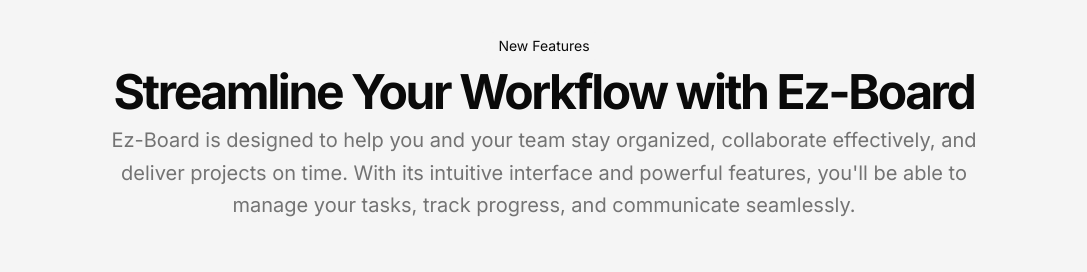
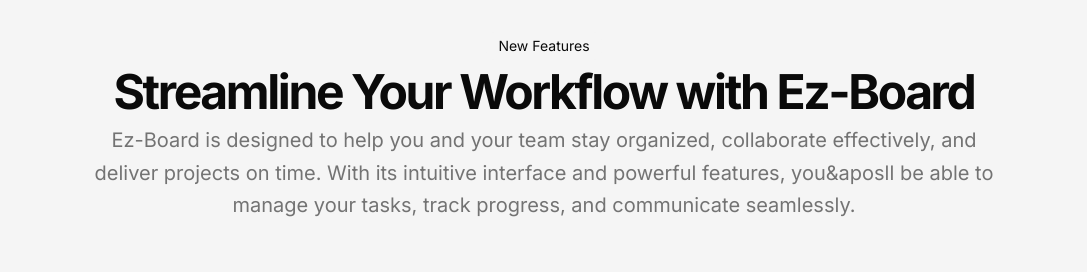
Before and after one commit to milliyin/ez-board, a Next.js app: page / in a window 1280 px wide. Shown: the part 1040-1312 px from the top of the page, without its empty margins (96-1183 px from the left). Built offline with nearby package versions, Linux system fonts and the light colour scheme; no server answers; grey boxes are pictures that could not be loaded.

Commit message:
Update component.tsx

```diff
--- a/src/components/component/component.tsx
+++ b/src/components/component/component.tsx
@@ -102,7 +102,7 @@ export function Component() {
                 </h2>
                 <p className="max-w-[900px] text-muted-foreground md:text-xl/relaxed lg:text-base/relaxed xl:text-xl/relaxed">
                   Ez-Board is designed to help you and your team stay organized, collaborate effectively, and deliver
-                  projects on time. With its intuitive interface and powerful features, you'll be able to manage your
+                  projects on time. With its intuitive interface and powerful features, you&aposll be able to manage your
                   tasks, track progress, and communicate seamlessly.
                 </p>
               </div>
```
